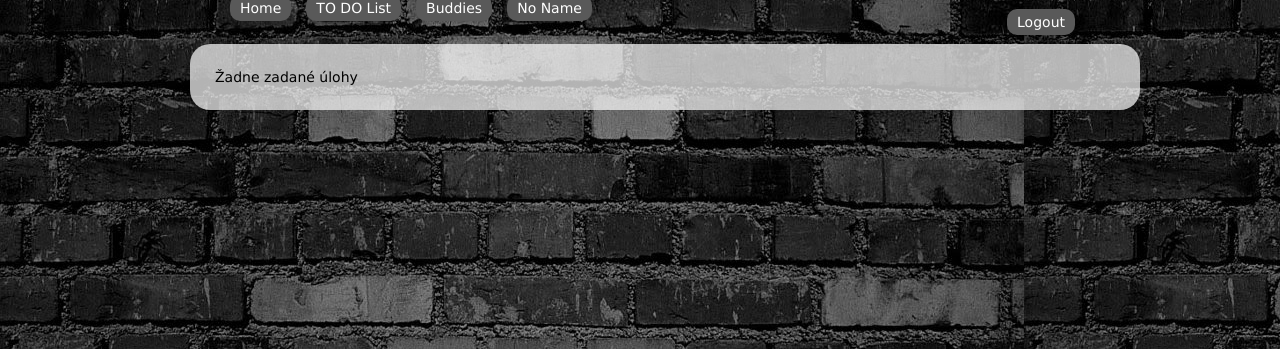
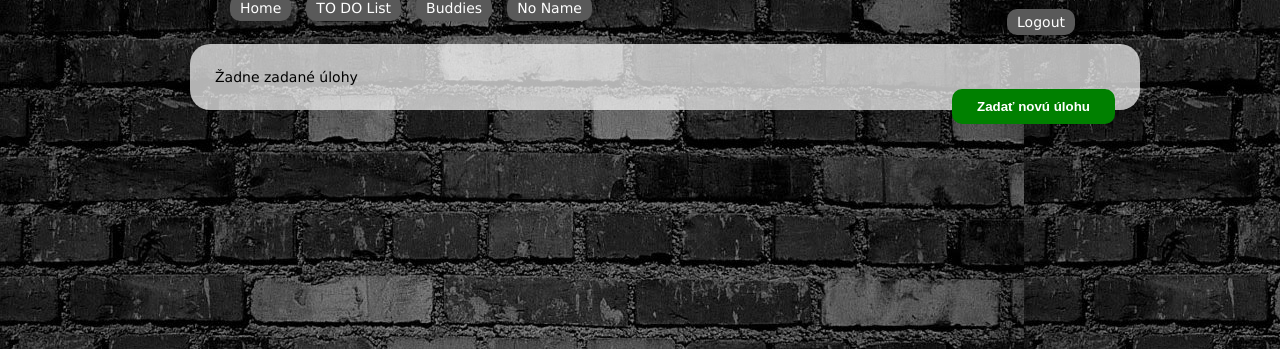
Before and after one commit to dida777/IIS-MafStory, a PHP site: page /todolist in a window 1280 px wide. Shown: the part 71-420 px from the top of the page. Run offline with PHP 8.4, Linux system fonts and the light colour scheme; the visitor is signed in with stand-in values (Sample User, id 1); tables that the repository leaves empty or names only in its code hold one stand-in row (values such as "Sample post").

Commit message:
view done

```diff
--- a/pohledy/todolist.phtml
+++ b/pohledy/todolist.phtml
@@ -1,4 +1,9 @@
 <div id="todolist" action="todolist">
+	<?php if($_SESSION["typ"] == 1) : ?>
+		<form method="POST" action="todolist/new_work" id="new_work">
+			<input type="submit" value="Zadať novú úlohu">
+		</form>
+	<?php endif; ?>
 	<?php if(empty($ulohy)) : ?><tr><td>Žadne zadané úlohy</td><tr><?php endif; ?>
 	<?php foreach($ulohy as $uloha) : ?>
 		<p><?php if ($uloha["zadavatel_don"] != NULL) echo "Don:"; else echo "Aliancia:" ?></p>
```
